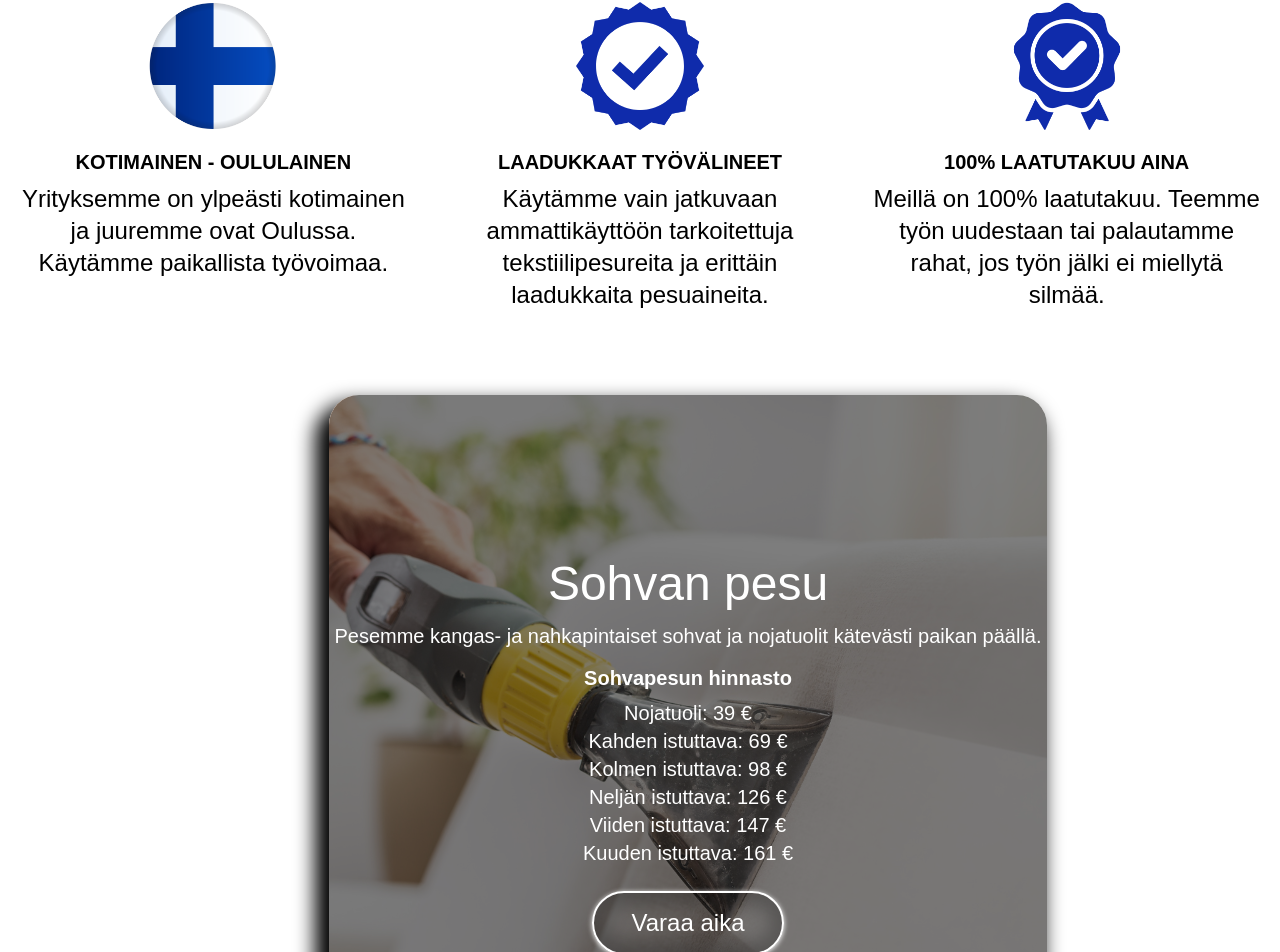
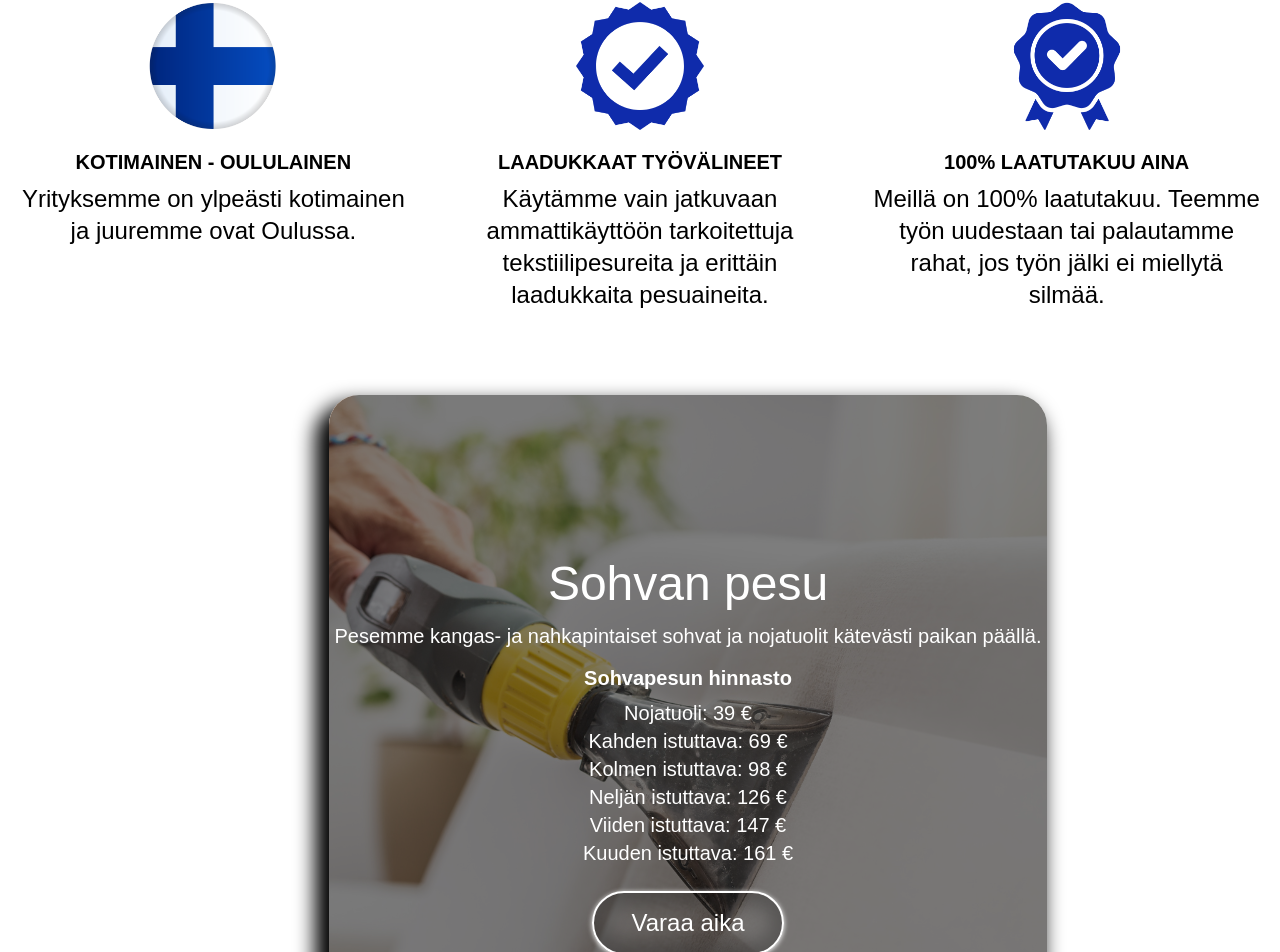
Before and after one commit to mankki/PesuPlus3, a React (Create React App) app: page / in a window 1280 px wide. Shown: the part 866-1818 px from the top of the page. Built offline with nearby package versions, Linux system fonts and the light colour scheme; the HTML template or start-up script is replaced by a standard one.

Commit message:
Update valuescontent.tsx

```diff
--- a/src/components/content/valuescontent.tsx
+++ b/src/components/content/valuescontent.tsx
@@ -12,7 +12,7 @@ const valuescontent = () => {
           alt = "Kotimainen"/>
         <h5 className = "mb-2 text-xl font-bold leading-tight text-black">KOTIMAINEN - OULULAINEN</h5>
           <p className = "mb-4 text-2xl text-black text-center">
-            Yrityksemme on ylpeästi kotimainen ja juuremme ovat Oulussa. Käytämme paikallista työvoimaa.
+            Yrityksemme on ylpeästi kotimainen ja juuremme ovat Oulussa.
           </p>
       </div>
 
```
